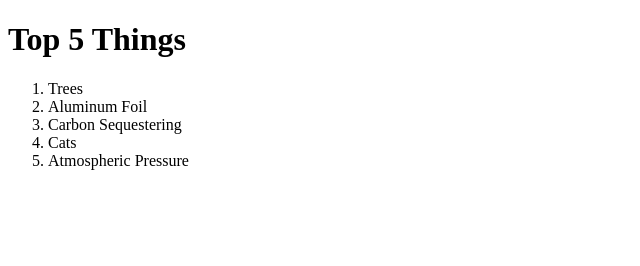
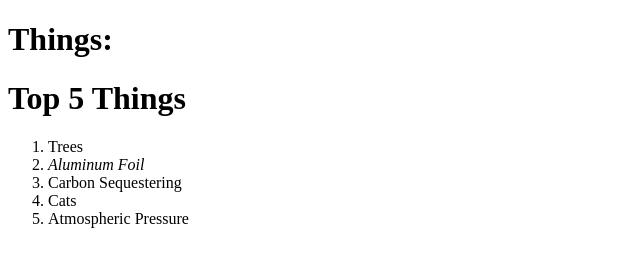
Before and after one commit to kazmirwang/myCapstone, a plain HTML site: page top5.html in a window 1280 px wide. Shown: the whole page, without its empty margins (0-640 px from the left). Drawn offline with Linux system fonts and the light colour scheme.

Commit message:
added emphasis

```diff
--- a/top5.html
+++ b/top5.html
@@ -6,10 +6,11 @@
     <title>Document</title>
 </head>
 <body>
+    <h1>Things:</h1>
      <h1>Top 5 Things</h1>
      <ol>
         <li>Trees</li>
-        <li>Aluminum Foil</li>
+        <li><em>Aluminum Foil</em></li>
         <li>Carbon Sequestering</li>
         <li>Cats</li>
         <li>Atmospheric Pressure</li>
```
